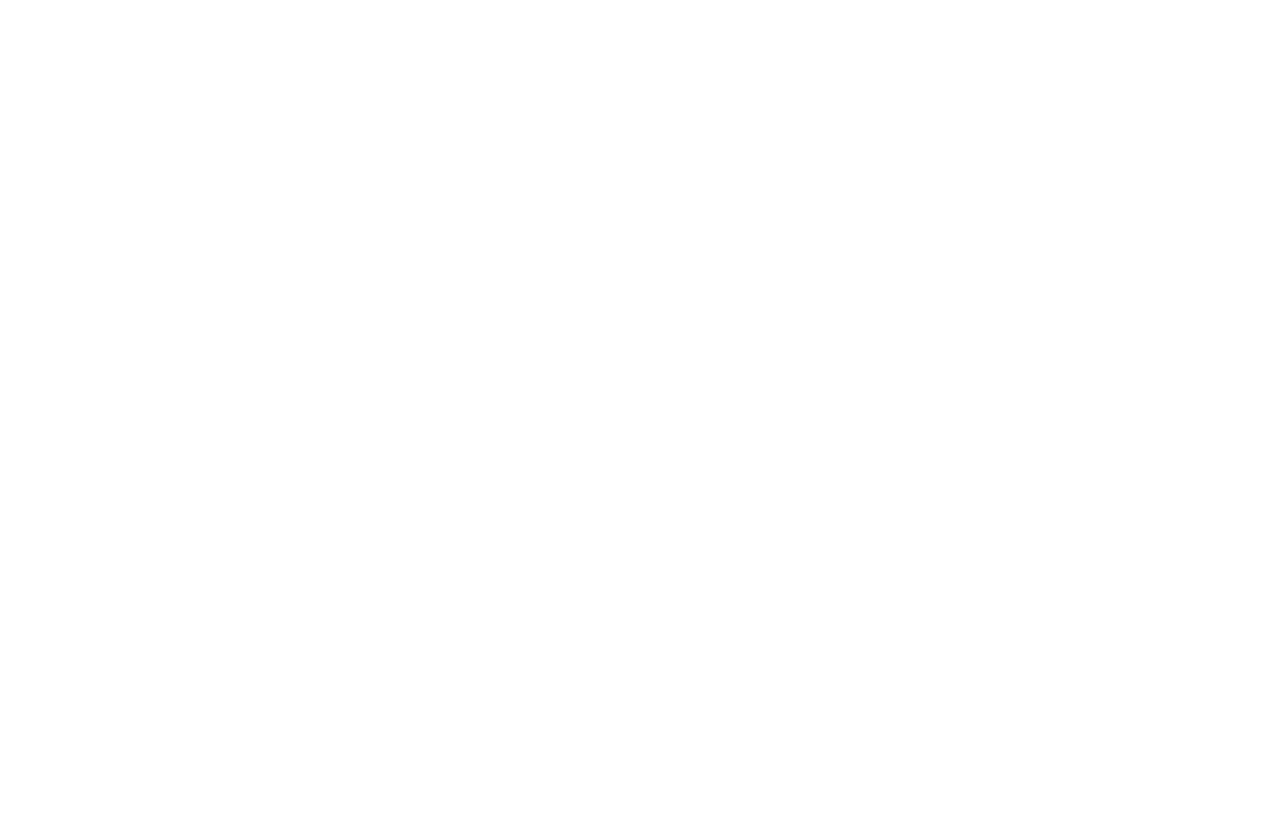
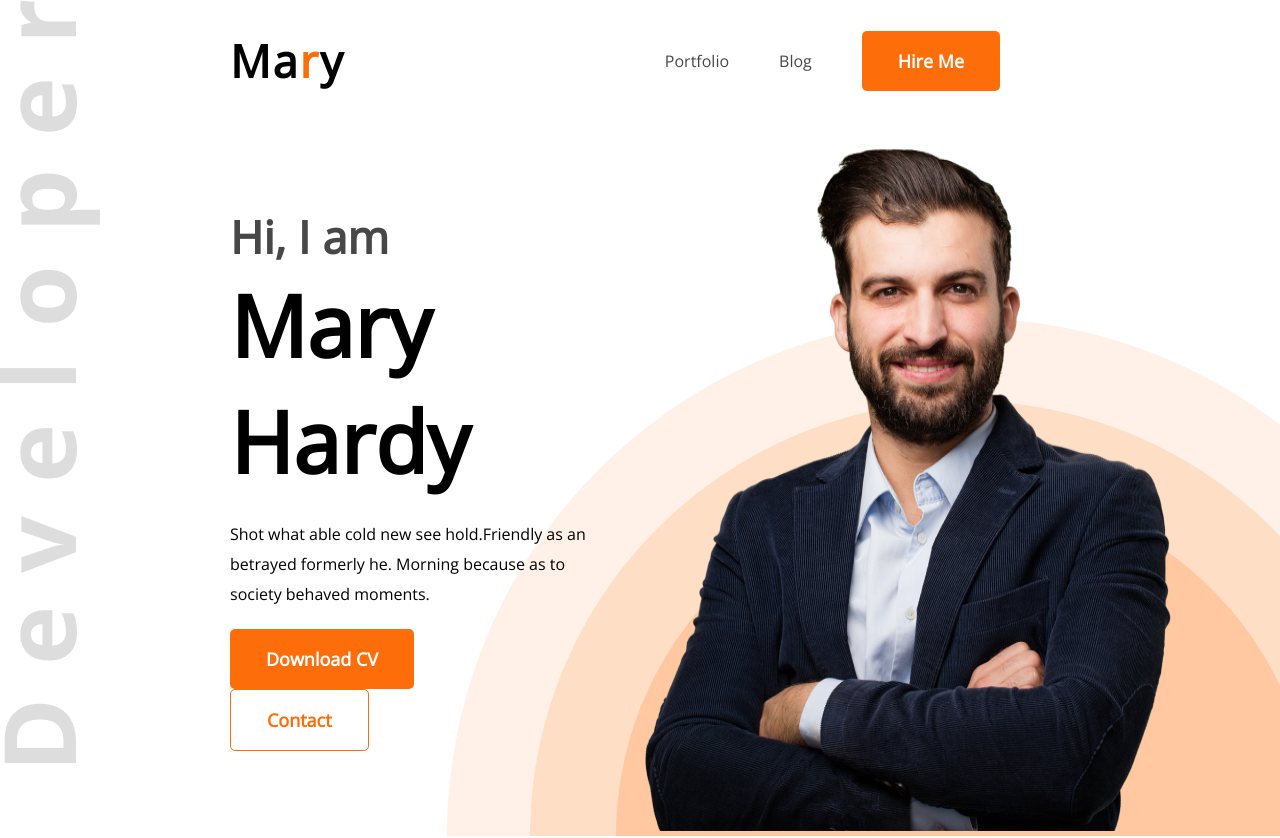
Before and after one commit to HossainMaruf/Developer-Portfilio, a plain HTML site: page index.html in a window 1280 px wide. Shown: the top 838 px of the page. Before the commit the page ends 800 px from the top, so only its background shows below. Drawn offline with nearby package versions, Linux system fonts and the light colour scheme.

Commit message:
Header and About Section Done

```diff
--- a/index.html
+++ b/index.html
@@ -1,12 +1,77 @@
 <!DOCTYPE html>
 <html lang="en">
-<head>
-    <meta charset="UTF-8">
-    <meta http-equiv="X-UA-Compatible" content="IE=edge">
-    <meta name="viewport" content="width=device-width, initial-scale=1.0">
+  <head>
+    <meta charset="UTF-8" />
+    <meta http-equiv="X-UA-Compatible" content="IE=edge" />
+    <meta name="viewport" content="width=device-width, initial-scale=1.0" />
+    <link rel="stylesheet" href="style.css" />
+    <link rel="preconnect" href="https://fonts.googleapis.com" />
+    <link rel="preconnect" href="https://fonts.gstatic.com" crossorigin />
+    <link
+      href="https://fonts.googleapis.com/css2?family=Open+Sans&display=swap"
+      rel="stylesheet"
+    />
     <title>Developer Portfolio</title>
-</head>
-<body>
-
-</body>
+  </head>
+  <body>
+    <header class="header">
+      <nav>
+        <h1 class="nav-title">Ma<span>r</span>y</h1>
+        <ul>
+          <li class="nav-link">Portfolio</li>
+          <li class="nav-link">Blog</li>
+          <li><button class="btn btn-primary">Hire Me</button></li>
+        </ul>
+      </nav>
+      <div class="banner">
+        <div class="banner-left">
+          <h2>Hi, I am</h2>
+          <h1>Mary Hardy</h1>
+          <p class="banner-left-text">
+            Shot what able cold new see hold.Friendly as an betrayed formerly
+            he. Morning because as to society behaved moments.
+          </p>
+          <p class="banner-left-btn">
+            <button class="btn btn-primary">Download CV</button>
+            <button class="btn btn-secondary">Contact</button>
+          </p>
+        </div>
+        <div class="banner-right">
+          <img src="./images/hardy.png" alt="Person" />
+        </div>
+      </div>
+    </header>
+    <main>
+      <section class="about">
+        <div class="about-text">
+          <h2>About Me</h2>
+          <p>
+            I, m a designer & developer with a passion for web design. I enjoy
+            developing simple, clean and slick websites that provide real value
+            to the end user. Thousands of clients have procured exceptional
+            resulfs while working with me. Delivering work within time and
+            budget which meets clients requirements in our mata.
+          </p>
+        </div>
+        <div class="about-point">
+          <div class="about-point-name">
+            <p>Name:</p>
+            <strong>Mary Hardy</strong>
+          </div>
+          <div class="about-point-email">
+            <p>Email:</p>
+            <strong>hardy@gmail.com</strong>
+          </div>
+          <div class="about-point-birth">
+            <p>Date of birth:</p>
+            <strong>11 November, 1987</strong>
+          </div>
+          <div class="about-point-from">
+            <p>From:</p>
+            <strong>Los Angeles, USA</strong>
+          </div>
+        </div>
+      </section>
+    </main>
+  </body>
 </html>
--- a/style.css
+++ b/style.css
@@ -0,0 +1,120 @@
+* {
+  margin: 0;
+  padding: 0;
+  font-family: "Open Sans", sans-serif;
+}
+:root {
+  --color-primary: #fd6e0a;
+  --color-secondary: #fff8f3;
+  --color-dark-gray: #474747;
+}
+
+.btn {
+  border: none;
+  padding: 18px 36px;
+  font-weight: 700;
+  font-size: 18px;
+  border-radius: 5px;
+  cursor: pointer;
+}
+.btn-primary {
+  background: var(--color-primary);
+  color: #ffffff;
+}
+
+.btn-secondary {
+  color: var(--color-primary);
+  background-color: transparent;
+  border: 1px solid var(--color-primary);
+}
+
+/* Header Styles */
+.header {
+  background-color: var(--color-secondary);
+  /* TODO: developer image need to be fixed */
+  background: url(./images/header_bg.png) bottom right, url(./images/developer.png);
+  background-repeat: no-repeat;
+}
+.header nav {
+  padding: 30px 230px;
+  display: flex;
+  justify-content: space-between;
+  align-items: center;
+}
+
+.header ul {
+  display: flex;
+  justify-content: space-between;
+  align-items: center;
+  list-style-type: none;
+}
+.header ul li {
+  margin-right: 50px;
+}
+
+/* Navigation */
+.nav-link {
+  font-weight: 400px;
+  cursor: pointer;
+  color: var(--color-dark-gray);
+}
+.nav-title {
+  font-weight: 800;
+  font-size: 45px;
+  letter-spacing: 2px;
+}
+.nav-title span {
+  color: var(--color-primary);
+}
+
+/* Banner Styles */
+.banner {
+  padding-left: 230px;
+  padding-right: 100px;
+  display: flex;
+  justify-content: space-between;
+  align-items: center;
+}
+.banner-left h2 {
+    font-size: 45px;
+    font-weight: 600;
+    color: var(--color-dark-gray)
+}
+.banner-left h1 {
+    font-weight: 600;
+    font-size: 85px;
+}
+
+.banner-left-text {
+    margin: 20px 0;
+    line-height: 30px;
+}
+.banner-left-btn button{
+    margin-right: 20px;
+}
+
+.banner-right img {
+    width: 584px;
+    height: 710px;
+}
+
+
+/* About Me section design */
+.about {
+    margin: 130px 230px;
+    padding: 130px 155px;
+    background-color: var(--color-secondary);
+}
+.about-text {
+    text-align: center;
+}
+.about-text h2 {
+    margin-bottom: 30px;
+}
+
+.about-point {
+    display: flex;
+    justify-content: space-between;
+    text-align: center;
+    margin-top: 30px;
+}
```
